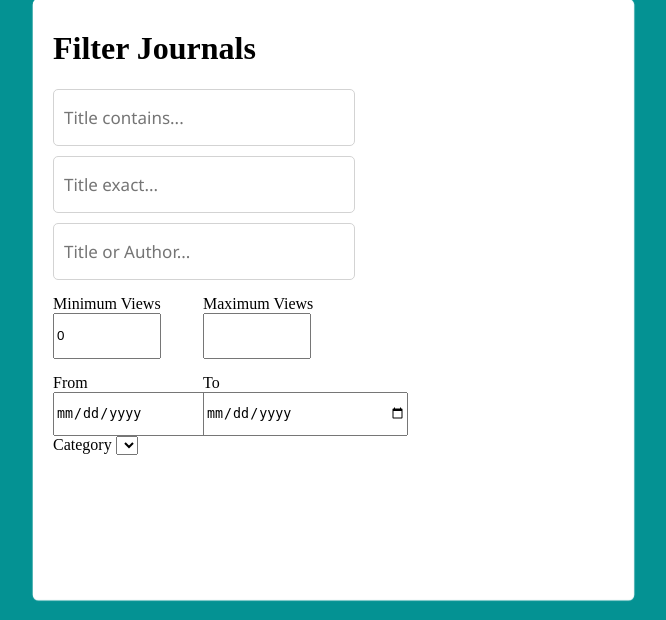
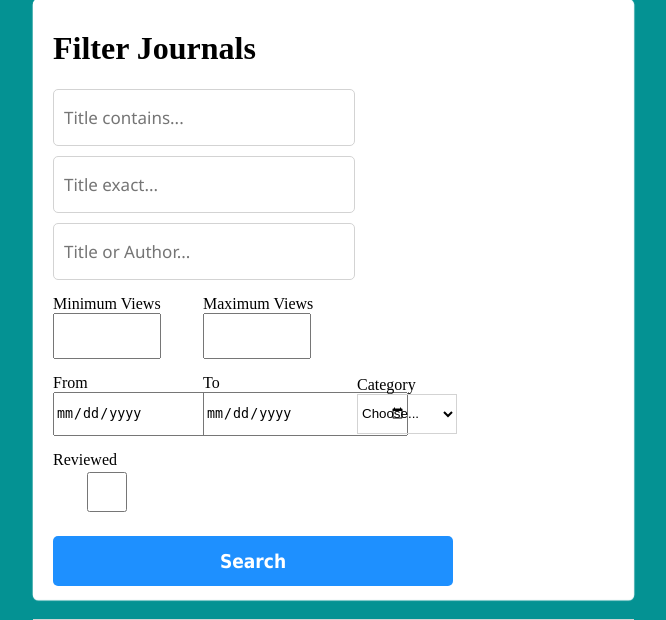
Before and after one commit to iamunadike/djangoAdvSearch, a Django app: page /form in a window 1280 px wide. Shown: the part 89-709 px from the top of the page, without its empty margins (295-961 px from the left). Run offline with Django 3.2, Linux system fonts and the light colour scheme; tables that the repository leaves empty hold one stand-in row (values such as "Sample post"); lists and menus that the app fills with data are empty.

Commit message:
form template for search and filtering

```diff
--- a/core/templates/form.html
+++ b/core/templates/form.html
@@ -1,6 +1,7 @@
 {% load static %}
 <!DOCTYPE html>
 <html>
+
 <head>
     <title>Django MVT filtering form</title>
     <link href={% static "css/form.css" %} type="text/css" rel="stylesheet" />
@@ -9,60 +10,60 @@
 <body>
     <div class="container">
         <h1>Filter Journals</h1>
-        <form method="GET" action="{% url "form" %}">
+        <form method="GET" action="{% url 'form' %}">
             <div class="sgroup">
                 <div class="form-group">
-                    <input type="text" id="Title"
-                    name="title"
-                    class="inputField" placeholder="Title contains..." />
+                    <input type="text" id="Title" name="title" class="inputField" placeholder="Title contains..." />
                 </div>
                 <div class="form-group">
-                    <input type="text" id="titleExact"
-                    name="title-exact"
-                    placeholder="Title exact..." class="inputField" />
+                    <input type="text" id="titleExact" name="title-exact" placeholder="Title exact..." class="inputField" />
                 </div>
                 <div class="form-group">
-                    <input type="text" id="authorName"
-                    name="title_author"
-                    placeholder="Title or Author..."
-                    class="inputField" />
+                    <input type="text" id="authorName" name="title_author" placeholder="Title or Author..." class="inputField" />
                 </div>
             </div>
             <div class="lgroup">
                 <div class='form-group'>
                     <label for="minViews">Minimum Views </label>
                     <input type="number" min=0
-                    name="min-views"
-                    value=0 id="minViews" class="inputField" />
+                    name="viewsmin" id="minViews" class="inputField" />
                 </div>
                 <div class='form-group'>
                     <label for="">Maximum Views</label>
-                    <input type="number" id="maxIntView"
-                    name="max-views"
-                    class="inputField" />
+                    <input type="number"
+                    min=1
+                    id="maxIntView" name="viewsmax" class="inputField" />
                 </div>
             </div>
             <div class="lgroup">
                 <div class='form-group'>
-                    <label for="">From</label>
-                    <input type="date"
-                    name="min-date"
-                    id="minpublished__date" class="inputField" />
+                    <label for="minpublished__date">From</label>
+                    <input type="date" name="min-date" id="minpublished__date" class="inputField" />
                 </div>
                 <div class='form-group'>
-                    <label for="">To</label>
-                    <input type="date"
-                    name="max-date"
-                    id="maxpublished__date" class="inputField" />
+                    <label for="maxpublished__date">To</label>
+                    <input type="date" name="max-date" id="maxpublished__date" class="inputField" />
                 </div>
             </div>
+            <div class="lgroup">
                 <div class="form-group">
-                    <label for="Categories">Category</label>
-                    <select>
-                        <option value=""></option>
-                        <option value=""></option>
-                        <option value=""></option>
+                    <label for="category">Category</label>
+                    <select name="category" id="category" >
+                     <option  selected>Choose...</option>
+                        {% for c in categories %}
+                        <option namevalue="{{c}}">{{c.name}}</option>
+                        {% endfor %}
                     </select>
+                </div>
+            </div>
+            <div class="lgroup">
+                <div class="form-group">
+                    <label for="review">Reviewed</label>
+
+                    <input type="checkbox" {%if checker  and checker == "on"%}
+                    {{"checked"}}
+                    {%endif%}
+                    name="reviewed" id="review"/>
                 </div>
             </div>
             <div class="subgroup">
```
Lines whose indentation alone changed are shown as unchanged.
